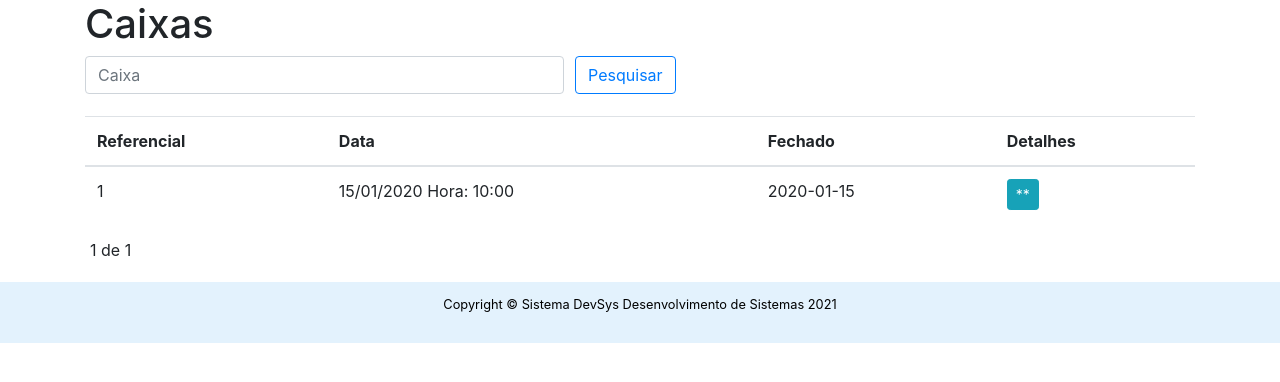
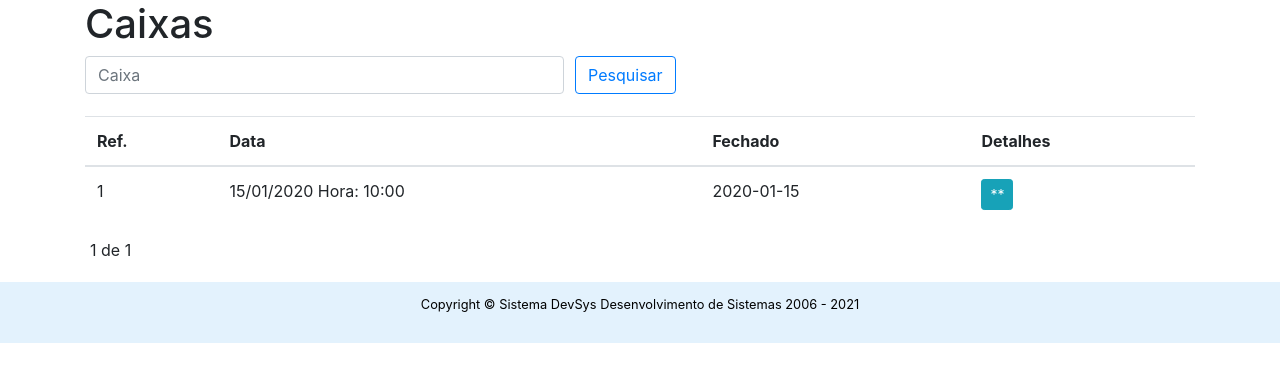
Before and after one commit to CesarAugusto88/sistemadevsys, a Django app: page /devsys/caixas/lista/ in a window 1280 px wide. Shown: the part 56-438 px from the top of the page. Run offline with Django 3.2, Linux system fonts and the light colour scheme; a user stored in the database is signed in; tables that the repository leaves empty hold one stand-in row (values such as "Sample post"); some libraries are stand-ins or nearby versions.

Commit message:
Atualizando templates

```diff
--- a/core/templates/base-cliente.html
+++ b/core/templates/base-cliente.html
@@ -89,7 +89,7 @@
     {% block content %}{% endblock %}
     {% block scripts %}{% endblock scripts %}
     <div class="footer" style="background-color: #e3f2fd; color: #000000; text-align: center;">
-          <p>Copyright &copy; Sistema DevSys Desenvolvimento de Sistemas {% now "Y" as current_year %} {{ current_year }}</p>
+          <p>Copyright &copy; Sistema DevSys Desenvolvimento de Sistemas 2006 -{% now "Y" as current_year %} {{ current_year }}</p>
       </div>
   </div>
   <script src="https://code.jquery.com/jquery-3.3.1.min.js"></script>
--- a/core/templates/base-funcionario.html
+++ b/core/templates/base-funcionario.html
@@ -85,7 +85,7 @@
     {% block content %}{% endblock %}  <!--serve como place holder para colocar conteúdo -->
     {% block scripts %}{% endblock scripts %}
     <div class="footer" style="background-color: #e3f2fd; color: #000000; text-align: center;">
-          <p>Copyright &copy; Sistema DevSys Desenvolvimento de Sistemas {% now "Y" as current_year %} {{ current_year }}</p>
+          <p>Copyright &copy; Sistema DevSys Desenvolvimento de Sistemas 2006 -{% now "Y" as current_year %} {{ current_year }}</p>
     </div>
   </div>
 
--- a/core/templates/base.html
+++ b/core/templates/base.html
@@ -80,7 +80,7 @@
   </div>
 </footer>
 	<div class="footer" style="background-color: #2980B8; color: #000000">
-        <p>Copyright &copy; Sistema DevSys Desenvolvimento de Sistemas {% now "Y" as current_year %} {{ current_year }}</p>
+        <p>Copyright &copy; Sistema DevSys Desenvolvimento de Sistemas 2006 -{% now "Y" as current_year %} {{ current_year }}</p>
   </div>
 
 <!-- Bootstrap core JavaScript -->
--- a/core/templates/list_caixas.html
+++ b/core/templates/list_caixas.html
@@ -15,7 +15,7 @@
 <table class="table">
   <thead>
     <tr>
-      <th>Referencial</th>
+      <th>Ref.</th>
       <th>Data</th>
       <th>Fechado</th>
       <th>Detalhes</th>
--- a/core/templates/total_comandas.html
+++ b/core/templates/total_comandas.html
@@ -31,7 +31,7 @@
                 <legend>RECEBIMENTOS</legend>
                 <p>
                     <label>
-                        DINHEIRO: -----
+                        DINHEIRO: ---
                     </label>
                     <br>
                     <label>
@@ -66,7 +66,7 @@
                <legend>RETIRADAS</legend>
                 <p>
                     <label>
-                        Em: DINHEIRO-----
+                        Em: DINHEIRO ---
                     </label>
                     <br>
                     <label>
```
